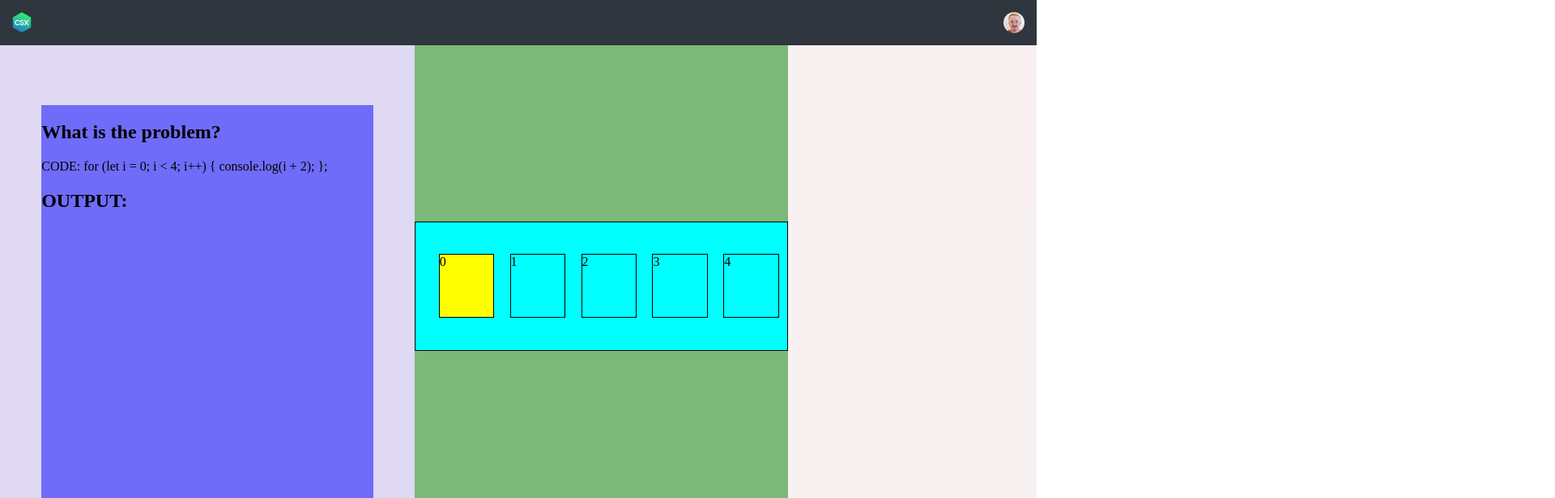
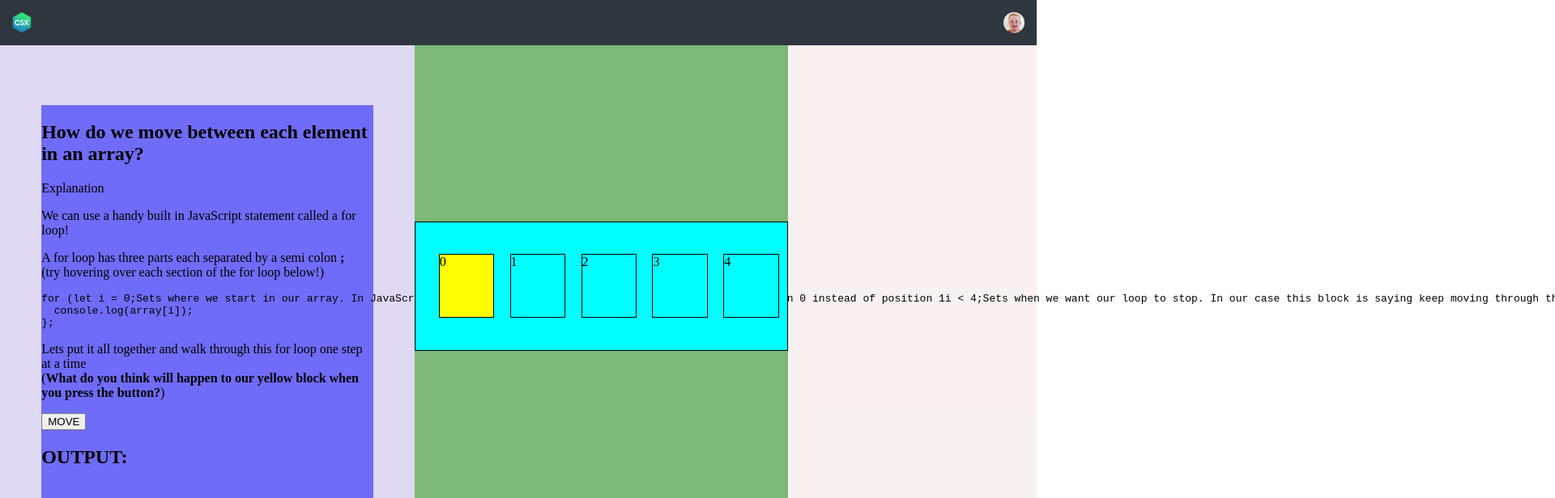
Before and after one commit to TheGoblinSharks/Scratch-Project, a React (Vite) app: page / in a window 1280 px wide. Shown: the top 616 px of the page at 81% size, 1920 px wide, since content can reach past the window. Built offline with nearby package versions, Linux system fonts and the light colour scheme.

Commit message:
Added content to left main container component
Added various text sections to the component
also added a tool tip feature to the for loop
so that users can get more info on each section

```diff
--- a/src/components/MainContainers/LeftMainContainer.jsx
+++ b/src/components/MainContainers/LeftMainContainer.jsx
@@ -1,24 +1,66 @@
 import React from 'react';
-
-
-
 
 const LeftMainContainer = () => {
   const description = `
-  CODE:
   for (let i = 0; i < 4; i++) {
-    console.log(i + 2);
+    console.log(array[i]);
   };
   `
     return (
       <div className="left">
         <div className="left-main-container">
           <h2>
-            What is the problem?
+            How do we move between each element in an array?
           </h2>
+          <div>
+            Explanation
+            <p>
+              We can use a handy built in JavaScript statement called a for loop!
+            </p>
+            <p>
+              A for loop has three parts each separated by a semi colon <b>;</b> <br></br>
+              (try hovering over each section of the for loop below!)
+            </p>
+          </div>
+          <pre className="code-example">
+            {/* {description} */}
+            {`for (`}
+              <span
+                className="tool-tip"
+              >
+                let i = 0;
+                <span className="tool-tip-text">
+                  Sets where we start in our array. In JavaScript arrays are zero indexed which means we start at position 0 instead of position 1
+                </span>
+              </span>
+
+              <span
+                className="tool-tip"
+              >
+                {`i < 4;`}
+                <span className="tool-tip-text">
+                  Sets when we want our loop to stop. In our case this block is saying keep moving through the items in the array as long as we are at a position that is less than 4
+                </span>
+              </span>
+
+              <span className="tool-tip">
+                i++
+                <span className="tool-tip-text">
+                  {`Sets our "step" or how many positions we want move. In our case we are telling our for loop to move only one item at at time. We could have i += 2 here and in that case we would move two positions each time`}
+                </span>
+              </span>
+              {`) {\n  console.log(array[i]);\n}`};
+          </pre>
+
           <p>
-            {description}
+            Lets put it all together and walk through this for loop one step at a time <br></br>
+            (<b>What do you think will happen to our yellow block when you press the button?</b>)
           </p>
+
+          <button className="move-button">
+            MOVE
+          </button>
+
           <h2>
             OUTPUT:
           </h2>
@@ -30,3 +72,8 @@ const LeftMainContainer = () => {
   };
 
   export default LeftMainContainer;
+
+  /*
+              Arrays in javascript are zero-indexed which means that we start at position 0 instead of position 1
+
+  */
```
